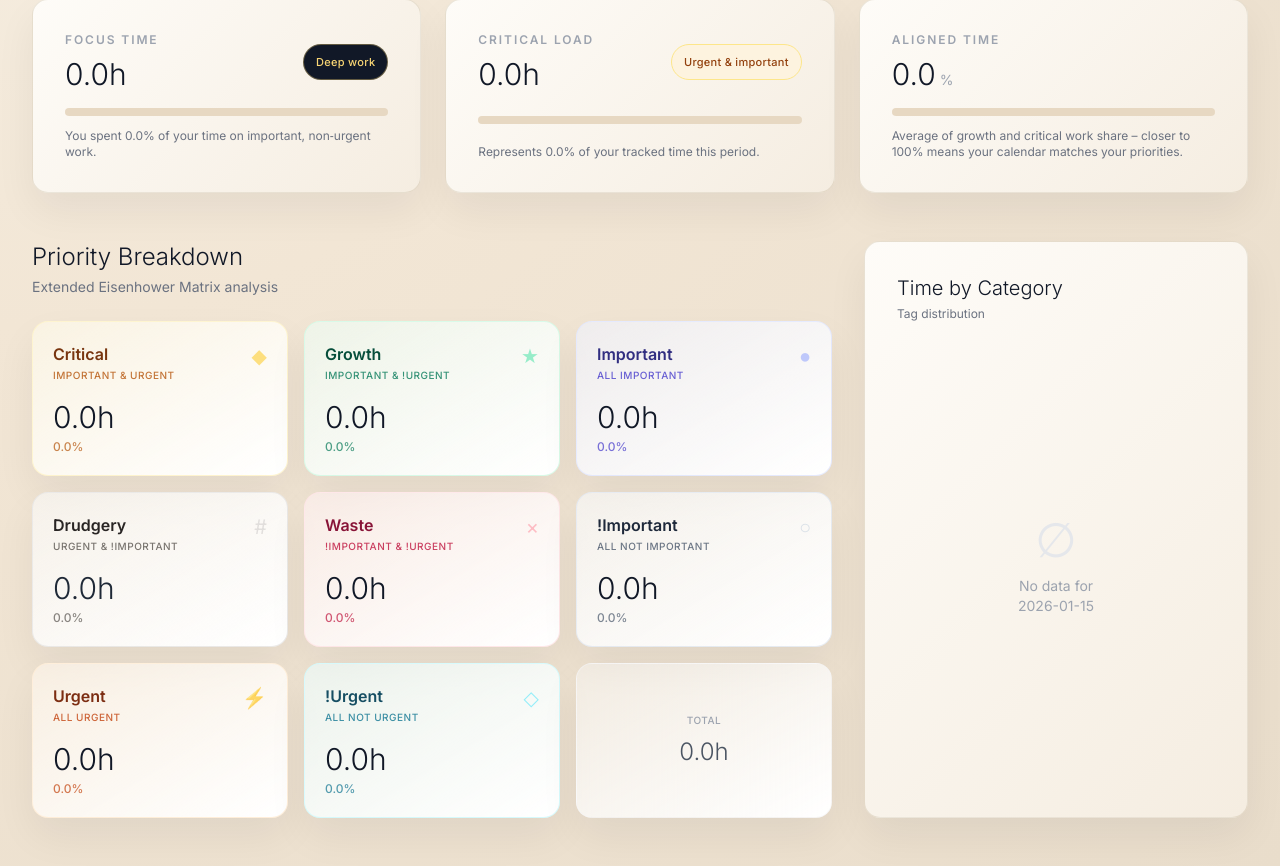
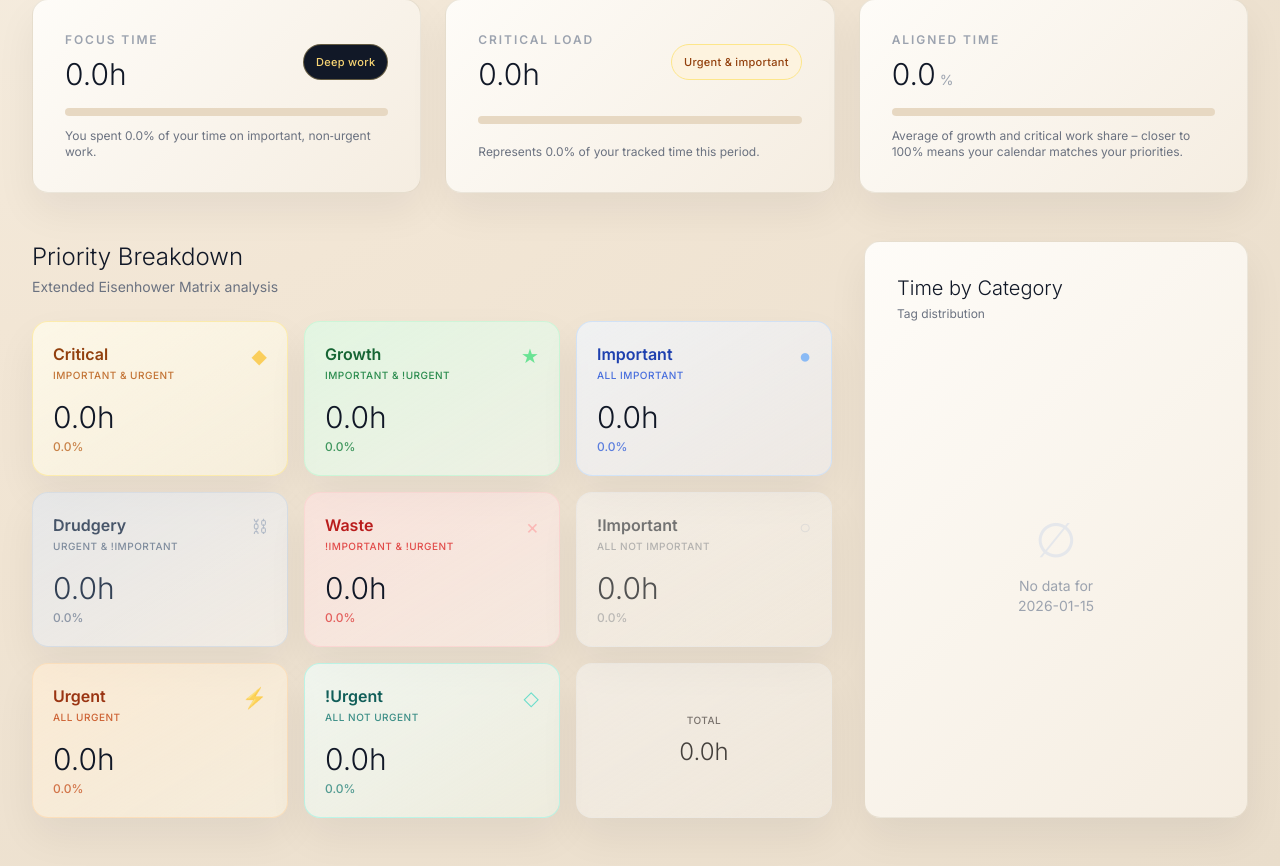
Before and after one commit to Harsh-0024/Time-Tracker-Pro, a Flask app: page / in a window 1280 px wide. Shown: the part 394-1260 px from the top of the page. Run offline with Flask 3, Linux system fonts and the light colour scheme; data that the repository does not hold is empty; some libraries are stand-ins or nearby versions.

Commit message:
goog colors for matrix.

```diff
--- a/templates/dashboard.html
+++ b/templates/dashboard.html
@@ -369,118 +369,118 @@
                 <div class="grid grid-cols-3 gap-4">
                     <!-- Row 1: Important & Urgent | Important & !Urgent | Important -->
 
-                    <!-- Critical: Urgent & Important -->
-                    <div class="matrix-card luxury-card rounded-2xl p-5 bg-gradient-to-br from-amber-50/60 to-white border-amber-100/80 hover:shadow-lg transition-all duration-300" onclick="viewMatrixQuadrant('q1', 'Critical')">
+                    <!-- Critical: Important & Urgent - Yellow/Amber (matters but stressful) -->
+                    <div class="matrix-card luxury-card rounded-2xl p-5 bg-gradient-to-br from-amber-50/80 to-yellow-50/40 border-amber-200/60 hover:shadow-lg transition-all duration-300" onclick="viewMatrixQuadrant('q1', 'Critical')">
                         <div class="flex justify-between items-start mb-4">
                             <div>
-                                <h4 class="text-amber-900 font-semibold text-base mb-0.5">Critical</h4>
+                                <h4 class="text-amber-800 font-semibold text-base mb-0.5">Critical</h4>
                                 <p class="text-[10px] text-amber-700/80 font-medium uppercase tracking-wider">Important & Urgent</p>
                             </div>
-                            <div class="text-xl text-amber-300/70">◆</div>
+                            <div class="text-xl text-amber-400/70">◆</div>
                         </div>
                         <div class="text-3xl font-light text-gray-900 mb-1"><span class="js-hover-hours" data-hours="{{ matrix.q1.hours }}">{{ matrix.q1.hours }}h</span></div>
                         <div class="text-xs font-medium text-amber-700/70">{{ matrix.q1.pct }}%</div>
                     </div>
 
-                    <!-- Growth: Important, Not Urgent -->
-                    <div class="matrix-card luxury-card rounded-2xl p-5 bg-gradient-to-br from-emerald-50/60 to-white border-emerald-100/80 hover:shadow-lg transition-all duration-300" onclick="viewMatrixQuadrant('q2', 'Growth')">
+                    <!-- Growth: Important & !Urgent - Soft Green/Mint (best time, calm growth, self-control) -->
+                    <div class="matrix-card luxury-card rounded-2xl p-5 bg-gradient-to-br from-green-100/70 to-emerald-50/50 border-green-200/60 hover:shadow-lg transition-all duration-300" onclick="viewMatrixQuadrant('q2', 'Growth')">
                         <div class="flex justify-between items-start mb-4">
                             <div>
-                                <h4 class="text-emerald-900 font-semibold text-base mb-0.5">Growth</h4>
-                                <p class="text-[10px] text-emerald-700/80 font-medium uppercase tracking-wider">Important & !Urgent</p>
+                                <h4 class="text-green-800 font-semibold text-base mb-0.5">Growth</h4>
+                                <p class="text-[10px] text-green-700/90 font-medium uppercase tracking-wider">Important & !Urgent</p>
                             </div>
-                            <div class="text-xl text-emerald-300/70">★</div>
+                            <div class="text-xl text-green-400/80">★</div>
                         </div>
                         <div class="text-3xl font-light text-gray-900 mb-1"><span class="js-hover-hours" data-hours="{{ matrix.q2.hours }}">{{ matrix.q2.hours }}h</span></div>
-                        <div class="text-xs font-medium text-emerald-700/70">{{ matrix.q2.pct }}%</div>
+                        <div class="text-xs font-medium text-green-700/80">{{ matrix.q2.pct }}%</div>
                     </div>
 
-                    <!-- Important (All) -->
-                    <div class="matrix-card luxury-card rounded-2xl p-5 bg-gradient-to-br from-indigo-50/60 to-white border-indigo-100/80 hover:shadow-lg transition-all duration-300" onclick="viewMatrixQuadrant('important', 'Important')">
+                    <!-- Important (All) - Blue (neutral, trustworthy aggregate) -->
+                    <div class="matrix-card luxury-card rounded-2xl p-5 bg-gradient-to-br from-blue-50/70 to-indigo-50/40 border-blue-200/60 hover:shadow-lg transition-all duration-300" onclick="viewMatrixQuadrant('important', 'Important')">
                         <div class="flex justify-between items-start mb-4">
                             <div>
-                                <h4 class="text-indigo-900 font-semibold text-base mb-0.5">Important</h4>
-                                <p class="text-[10px] text-indigo-700/80 font-medium uppercase tracking-wider">All Important</p>
+                                <h4 class="text-blue-800 font-semibold text-base mb-0.5">Important</h4>
+                                <p class="text-[10px] text-blue-700/80 font-medium uppercase tracking-wider">All Important</p>
                             </div>
-                            <div class="text-xl text-indigo-300/70">●</div>
+                            <div class="text-xl text-blue-400/70">●</div>
                         </div>
                         <div class="text-3xl font-light text-gray-900 mb-1"><span class="js-hover-hours" data-hours="{{ matrix.important.hours }}">{{ matrix.important.hours }}h</span></div>
-                        <div class="text-xs font-medium text-indigo-700/70">{{ matrix.important.pct }}%</div>
+                        <div class="text-xs font-medium text-blue-700/70">{{ matrix.important.pct }}%</div>
                     </div>
 
                     <!-- Row 2: Urgent & !Important | !Important & !Urgent | !Important -->
 
-                    <!-- Drudgery: Urgent, Not Important -->
-                    <div class="matrix-card luxury-card rounded-2xl p-5 bg-gradient-to-br from-stone-50/60 to-white border-stone-200/80 hover:shadow-lg transition-all duration-300" onclick="viewMatrixQuadrant('q3', 'Drudgery')">
+                    <!-- Drudgery: Urgent & !Important - Grey/Dull Steel (lifeless obligation) -->
+                    <div class="matrix-card luxury-card rounded-2xl p-5 bg-gradient-to-br from-slate-200/70 to-zinc-100/50 border-slate-300/60 hover:shadow-lg transition-all duration-300" onclick="viewMatrixQuadrant('q3', 'Drudgery')">
                         <div class="flex justify-between items-start mb-4">
                             <div>
-                                <h4 class="text-stone-800 font-semibold text-base mb-0.5">Drudgery</h4>
-                                <p class="text-[10px] text-stone-600/80 font-medium uppercase tracking-wider">Urgent & !Important</p>
+                                <h4 class="text-slate-600 font-semibold text-base mb-0.5">Drudgery</h4>
+                                <p class="text-[10px] text-slate-500/80 font-medium uppercase tracking-wider">Urgent & !Important</p>
                             </div>
-                            <div class="text-xl text-stone-300/70">#</div>
+                            <div class="text-xl text-slate-400/70">⛓</div>
                         </div>
-                        <div class="text-3xl font-light text-gray-800 mb-1"><span class="js-hover-hours" data-hours="{{ matrix.q3.hours }}">{{ matrix.q3.hours }}h</span></div>
-                        <div class="text-xs font-medium text-stone-600/70">{{ matrix.q3.pct }}%</div>
+                        <div class="text-3xl font-light text-slate-700 mb-1"><span class="js-hover-hours" data-hours="{{ matrix.q3.hours }}">{{ matrix.q3.hours }}h</span></div>
+                        <div class="text-xs font-medium text-slate-500/70">{{ matrix.q3.pct }}%</div>
                     </div>
 
-                    <!-- Waste: Neither -->
-                    <div class="matrix-card luxury-card rounded-2xl p-5 bg-gradient-to-br from-rose-50/60 to-white border-rose-100/80 hover:shadow-lg transition-all duration-300" onclick="viewMatrixQuadrant('q4', 'Waste')">
+                    <!-- Waste: !Important & !Urgent - Muted/Desaturated Red (time decay, subtle warning) -->
+                    <div class="matrix-card luxury-card rounded-2xl p-5 bg-gradient-to-br from-red-100/60 to-rose-50/40 border-red-200/50 hover:shadow-lg transition-all duration-300" onclick="viewMatrixQuadrant('q4', 'Waste')">
                         <div class="flex justify-between items-start mb-4">
                             <div>
-                                <h4 class="text-rose-900 font-semibold text-base mb-0.5">Waste</h4>
-                                <p class="text-[10px] text-rose-700/80 font-medium uppercase tracking-wider">!Important & !Urgent</p>
+                                <h4 class="text-red-700 font-semibold text-base mb-0.5">Waste</h4>
+                                <p class="text-[10px] text-red-600/80 font-medium uppercase tracking-wider">!Important & !Urgent</p>
                             </div>
-                            <div class="text-xl text-rose-300/70">×</div>
+                            <div class="text-xl text-red-300/70">×</div>
                         </div>
                         <div class="text-3xl font-light text-gray-900 mb-1"><span class="js-hover-hours" data-hours="{{ matrix.q4.hours }}">{{ matrix.q4.hours }}h</span></div>
-                        <div class="text-xs font-medium text-rose-700/70">{{ matrix.q4.pct }}%</div>
+                        <div class="text-xs font-medium text-red-600/70">{{ matrix.q4.pct }}%</div>
                     </div>
 
-                    <!-- Not Important (All) -->
-                    <div class="matrix-card luxury-card rounded-2xl p-5 bg-gradient-to-br from-slate-50/60 to-white border-slate-200/80 hover:shadow-lg transition-all duration-300" onclick="viewMatrixQuadrant('not_important', 'Not Important')">
+                    <!-- Not Important (All) - Very Light Neutral (quiet, low-value total) -->
+                    <div class="matrix-card luxury-card rounded-2xl p-5 bg-gradient-to-br from-neutral-100/50 to-stone-50/30 border-neutral-200/50 hover:shadow-lg transition-all duration-300" onclick="viewMatrixQuadrant('not_important', 'Not Important')">
                         <div class="flex justify-between items-start mb-4">
                             <div>
-                                <h4 class="text-slate-800 font-semibold text-base mb-0.5">!Important</h4>
-                                <p class="text-[10px] text-slate-600/80 font-medium uppercase tracking-wider">All Not Important</p>
+                                <h4 class="text-neutral-500 font-semibold text-base mb-0.5">!Important</h4>
+                                <p class="text-[10px] text-neutral-400/80 font-medium uppercase tracking-wider">All Not Important</p>
                             </div>
-                            <div class="text-xl text-slate-300/70">○</div>
+                            <div class="text-xl text-neutral-300/70">○</div>
                         </div>
-                        <div class="text-3xl font-light text-gray-900 mb-1"><span class="js-hover-hours" data-hours="{{ matrix.not_important.hours }}">{{ matrix.not_important.hours }}h</span></div>
-                        <div class="text-xs font-medium text-slate-600/70">{{ matrix.not_important.pct }}%</div>
+                        <div class="text-3xl font-light text-neutral-600 mb-1"><span class="js-hover-hours" data-hours="{{ matrix.not_important.hours }}">{{ matrix.not_important.hours }}h</span></div>
+                        <div class="text-xs font-medium text-neutral-400/70">{{ matrix.not_important.pct }}%</div>
                     </div>
 
                     <!-- Row 3: Urgent | !Urgent | (empty) -->
 
-                    <!-- Urgent (All) -->
-                    <div class="matrix-card luxury-card rounded-2xl p-5 bg-gradient-to-br from-orange-50/60 to-white border-orange-100/80 hover:shadow-lg transition-all duration-300" onclick="viewMatrixQuadrant('urgent', 'Urgent')">
+                    <!-- Urgent (All) - Orange/Amber (pressure, energy drain) -->
+                    <div class="matrix-card luxury-card rounded-2xl p-5 bg-gradient-to-br from-orange-100/70 to-amber-50/40 border-orange-200/60 hover:shadow-lg transition-all duration-300" onclick="viewMatrixQuadrant('urgent', 'Urgent')">
                         <div class="flex justify-between items-start mb-4">
                             <div>
-                                <h4 class="text-orange-900 font-semibold text-base mb-0.5">Urgent</h4>
+                                <h4 class="text-orange-800 font-semibold text-base mb-0.5">Urgent</h4>
                                 <p class="text-[10px] text-orange-700/80 font-medium uppercase tracking-wider">All Urgent</p>
                             </div>
-                            <div class="text-xl text-orange-300/70">⚡</div>
+                            <div class="text-xl text-orange-400/70">⚡</div>
                         </div>
                         <div class="text-3xl font-light text-gray-900 mb-1"><span class="js-hover-hours" data-hours="{{ matrix.urgent.hours }}">{{ matrix.urgent.hours }}h</span></div>
                         <div class="text-xs font-medium text-orange-700/70">{{ matrix.urgent.pct }}%</div>
                     </div>
 
-                    <!-- Not Urgent (All) -->
-                    <div class="matrix-card luxury-card rounded-2xl p-5 bg-gradient-to-br from-cyan-50/60 to-white border-cyan-100/80 hover:shadow-lg transition-all duration-300" onclick="viewMatrixQuadrant('not_urgent', 'Not Urgent')">
+                    <!-- Not Urgent (All) - Soft Teal/Green (calm, time freedom) -->
+                    <div class="matrix-card luxury-card rounded-2xl p-5 bg-gradient-to-br from-teal-50/70 to-green-50/40 border-teal-200/60 hover:shadow-lg transition-all duration-300" onclick="viewMatrixQuadrant('not_urgent', 'Not Urgent')">
                         <div class="flex justify-between items-start mb-4">
                             <div>
-                                <h4 class="text-cyan-900 font-semibold text-base mb-0.5">!Urgent</h4>
-                                <p class="text-[10px] text-cyan-700/80 font-medium uppercase tracking-wider">All Not Urgent</p>
+                                <h4 class="text-teal-800 font-semibold text-base mb-0.5">!Urgent</h4>
+                                <p class="text-[10px] text-teal-700/80 font-medium uppercase tracking-wider">All Not Urgent</p>
                             </div>
-                            <div class="text-xl text-cyan-300/70">◇</div>
+                            <div class="text-xl text-teal-400/70">◇</div>
                         </div>
                         <div class="text-3xl font-light text-gray-900 mb-1"><span class="js-hover-hours" data-hours="{{ matrix.not_urgent.hours }}">{{ matrix.not_urgent.hours }}h</span></div>
-                        <div class="text-xs font-medium text-cyan-700/70">{{ matrix.not_urgent.pct }}%</div>
+                        <div class="text-xs font-medium text-teal-700/70">{{ matrix.not_urgent.pct }}%</div>
                     </div>
 
-                    <!-- Empty corner cell - Total summary -->
-                    <div class="luxury-card rounded-2xl p-5 bg-gradient-to-br from-gray-50/40 to-white border-gray-100/60 flex flex-col justify-center items-center">
-                        <div class="text-[10px] text-gray-400 font-medium uppercase tracking-wider mb-2">Total</div>
-                        <div class="text-2xl font-light text-gray-600"><span class="js-hover-hours" data-hours="{{ matrix.total_hours }}">{{ matrix.total_hours }}h</span></div>
+                    <!-- Total - Neutral Grey/Beige (pure fact, no emotion) -->
+                    <div class="luxury-card rounded-2xl p-5 bg-gradient-to-br from-stone-100/50 to-neutral-50/30 border-stone-200/40 flex flex-col justify-center items-center">
+                        <div class="text-[10px] text-stone-500 font-medium uppercase tracking-wider mb-2">Total</div>
+                        <div class="text-2xl font-light text-stone-700"><span class="js-hover-hours" data-hours="{{ matrix.total_hours }}">{{ matrix.total_hours }}h</span></div>
                     </div>
                 </div>
             </div>
```
